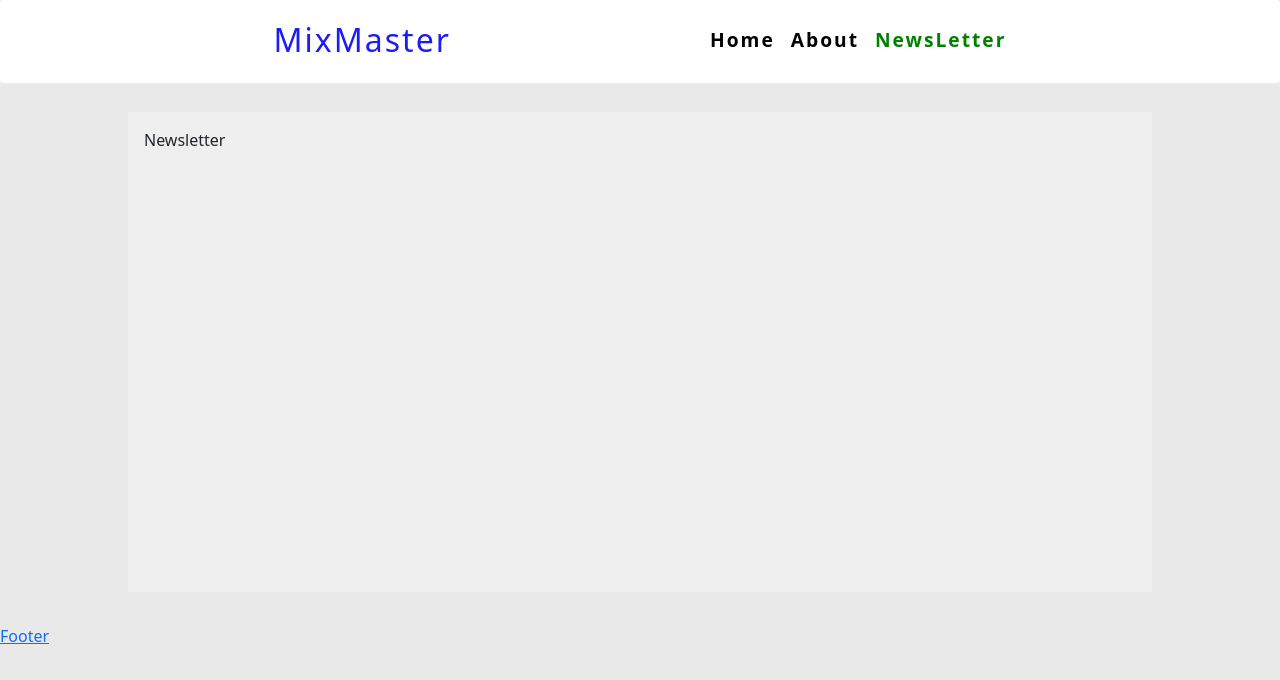
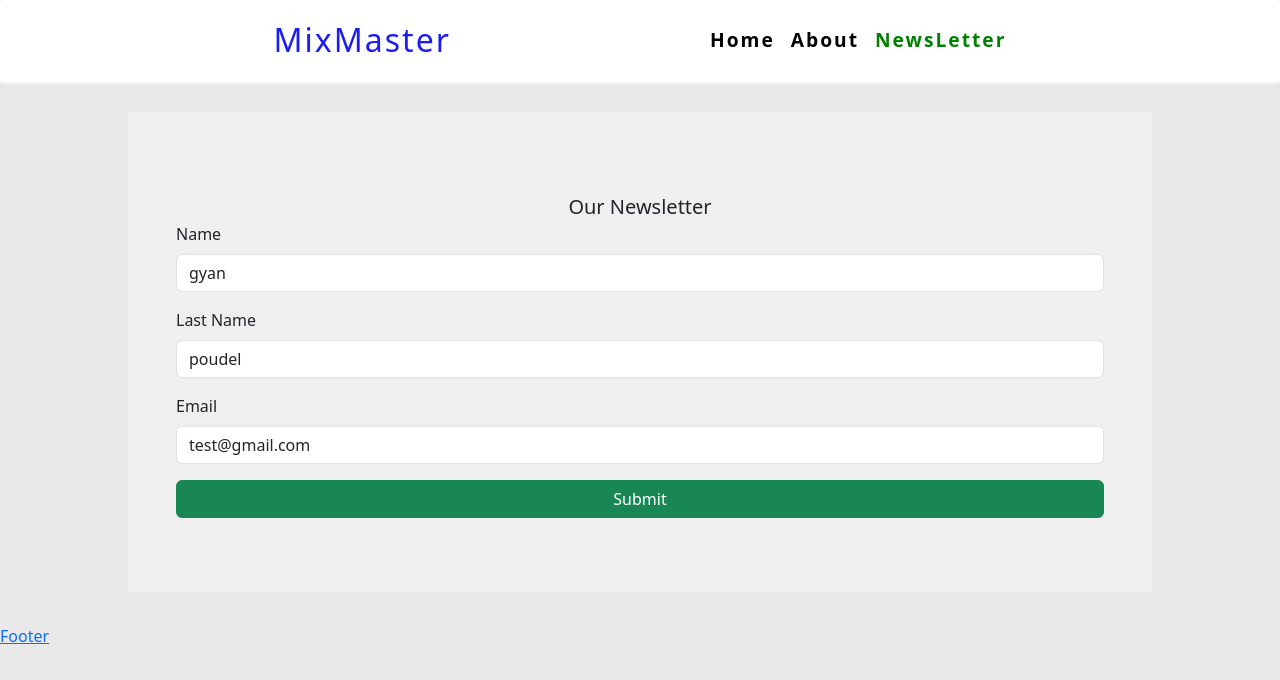
Before and after one commit to gyanendrapoudel/React-MixMaster, a React (Vite) app: page /newsletter in a window 1280 px wide. Shown: the top 680 px of the page. Built offline with nearby package versions, Linux system fonts and the light colour scheme.

Commit message:
setting form on newsletter page

```diff
--- a/package.json
+++ b/package.json
@@ -13,7 +13,8 @@
     "axios": "^1.7.2",
     "react": "^18.2.0",
     "react-dom": "^18.2.0",
-    "react-router-dom": "^6.4.0"
+    "react-router-dom": "^6.4.0",
+    "react-toastify": "^9.1.3"
   },
   "devDependencies": {
     "@types/react": "^18.2.66",
--- a/src/App.jsx
+++ b/src/App.jsx
@@ -4,6 +4,10 @@ import './App.css'
 import { About, Cocktail, HomeLayout,Landing , Newsletter,Error, Footer} from './pages'
 import { loader as landingLoader } from './pages/Landing'
 import { loader as cocktailLoader } from './pages/Cocktail'
+import {action as newsletterAction} from './pages/Newsletter'
+import { ToastContainer, toast } from 'react-toastify'
+import 'react-toastify/dist/ReactToastify.css'
+
 function App() {
 
  const router = createBrowserRouter([
@@ -28,7 +32,9 @@ function App() {
        },
        {
          path: '/newsletter',
+          action:newsletterAction,
          element: <Newsletter />,
+
        },
        {
          path: '/footer',
@@ -38,9 +44,9 @@ function App() {
    },
  ])
  return (
-
    <div>
-    <RouterProvider router={router} />
+     <ToastContainer position="top-center" autoClose={1000} />
+     <RouterProvider router={router} />
    </div>
  )
 }
--- a/src/Pages/Cocktail.jsx
+++ b/src/Pages/Cocktail.jsx
@@ -7,21 +7,35 @@ const singleCocktailUrl =
 
 
 export const loader = async ({ params }) => {
+
   const { id } = params
   const { data } = await axios.get(`${singleCocktailUrl}${id}`)
   return { id, data }
 }
 const Cocktail = () => {
 const { id, data } = useLoaderData()
-
+if(!data){
+  return (
+    <>
+      <div className="pages error-page">
+        <h4
+          style={{ fontSize: '2rem', color: '#EB5B00', marginBottom: '2rem' }}
+        >
+          Page not Found !
+        </h4>
+        <Link to="/" className="nav-item bg-danger text-light p-2 rounded" >
+          Go back to Home
+        </Link>
+      </div>
+    </>
+  )
+}
  const singleDrink = data.drinks[0]
  let ingredients = []
  for(let i=1; i<16;i++){
 
        singleDrink[`strIngredient${i}`] &&
           ingredients.push(singleDrink[`strIngredient${i}`])
-
-
  }
 
  const {strGlass:glass, strCategory:category, strDrink:name,strAlcoholic:info,strInstructions:instructions, strDrinkThumb:img } = singleDrink
@@ -36,28 +50,43 @@ const { id, data } = useLoaderData()
      <div className="cocktail-details  fs-5 ">
        <img src={img} alt="" className="rounded" />
        <div className="cocktail-info">
-         <p className='my-4'>
-           <span className="py-2 px-3 bg-success text-light rounded   fs-5">Name : </span>
-           <span className="ms-2 fw-bold">{name}</span>
+         <p className="my-4">
+           <span className="py-2 px-3 bg-success text-light rounded   fs-5">
+             Name :{' '}
+           </span>
+           <span className="ms-2 " style={{fontWeight:"600"}}>{name}</span>
          </p>
-         <p className='my-4'>
+         <p className="my-4">
            <span className="py-2 px-3 bg-success text-light rounded fs-5">
              Category :{' '}
            </span>
-           <span className="ms-2 fw-bold">{category}</span>
+           <span className="ms-2 " style={{fontWeight:"600"}}>{category}</span>
          </p>
-         <p className='my-4'>
-           <span className="py-2 px-3 bg-success text-light rounded  fs-5">Glass : </span>
-           <span className="ms-2 fw-bold">{glass}</span>
+         <p className="my-4">
+           <span className="py-2 px-3 bg-success text-light rounded  fs-5">
+             Glass :{' '}
+           </span>
+           <span className="ms-2 " style={{fontWeight:"600"}}>{glass}</span>
          </p>
-         <p className='my-4'>
-           <span className="py-2 px-3 bg-success text-light rounded  fs-5">Ingredients : </span>
-           <span className="ms-2 fw-bold">{name}</span>
+         <p className="my-4">
+           <span className="py-2 px-3 bg-success text-light rounded  fs-5">
+             Ingredients :{' '}
+           </span>
+           <span className="ms-2 " style={{fontWeight:"600"}}>
+             {ingredients.map((item, i) => {
+               if (i < ingredients.length - 1) {
+                 item = `${item}, `
+               }
+               return item
+             })}
+           </span>
          </p>
-         <p className='my-4'>
-           <span className="py-2 px-3 bg-success text-light rounded  fs-5">Instructions : </span>
-           <span className="ms-2 fw-bold">
-             {ingredients.map((item) => `${item} `)}
+         <p className="my-4">
+           <span className="py-2 px-3 bg-success text-light rounded  fs-5">
+             Instructions :{' '}
+           </span>
+           <span className="ms-2 " style={{fontWeight:"600"}}>
+            {instructions}
            </span>
          </p>
        </div>
--- a/src/Pages/Newsletter.jsx
+++ b/src/Pages/Newsletter.jsx
@@ -1,6 +1,53 @@
+import { Form } from "react-router-dom"
+export const action = async ({ request }) => {
+  const formData = await request.formData()
+  console.log(Object.fromEntries(formData))
+
+  return null
+}
 const Newsletter = () => {
   return (
-    <div>Newsletter</div>
+
+      <Form style={{ marginTop: '4rem', padding: '0 2rem' }} method="POST">
+        <div className="text-center fs-5">Our Newsletter</div>
+        <div className="mb-3">
+          <label htmlFor="exampleInputEmail1" className="form-label">
+            Name
+          </label>
+          <input
+            type="text"
+            className="form-control"
+            name="name"
+            defaultValue={'gyan'}
+          />
+        </div>
+        <div className="mb-3">
+          <label htmlFor="exampleInputEmail1" className="form-label">
+            Last Name
+          </label>
+          <input
+            type="text"
+            className="form-control"
+            name="lastName"
+            defaultValue={'poudel'}
+          />
+        </div>
+        <div className="mb-3">
+          <label htmlFor="exampleInputPassword1" className="form-label">
+            Email
+          </label>
+          <input
+            type="email"
+            className="form-control"
+            name="email"
+            defaultValue={'test@gmail.com'}
+          />
+        </div>
+        <button type="submit" className="btn btn-success w-100">
+          Submit
+        </button>
+      </Form>
+
   )
 }
 export default Newsletter
--- a/src/main.jsx
+++ b/src/main.jsx
@@ -4,7 +4,6 @@ import App from './App.jsx'
 import './index.css'
 
 ReactDOM.createRoot(document.getElementById('root')).render(
-
     <App />
 ,
 )
```
Also changed, not shown: 2 other files (tests, documents, lock files or other folders).
